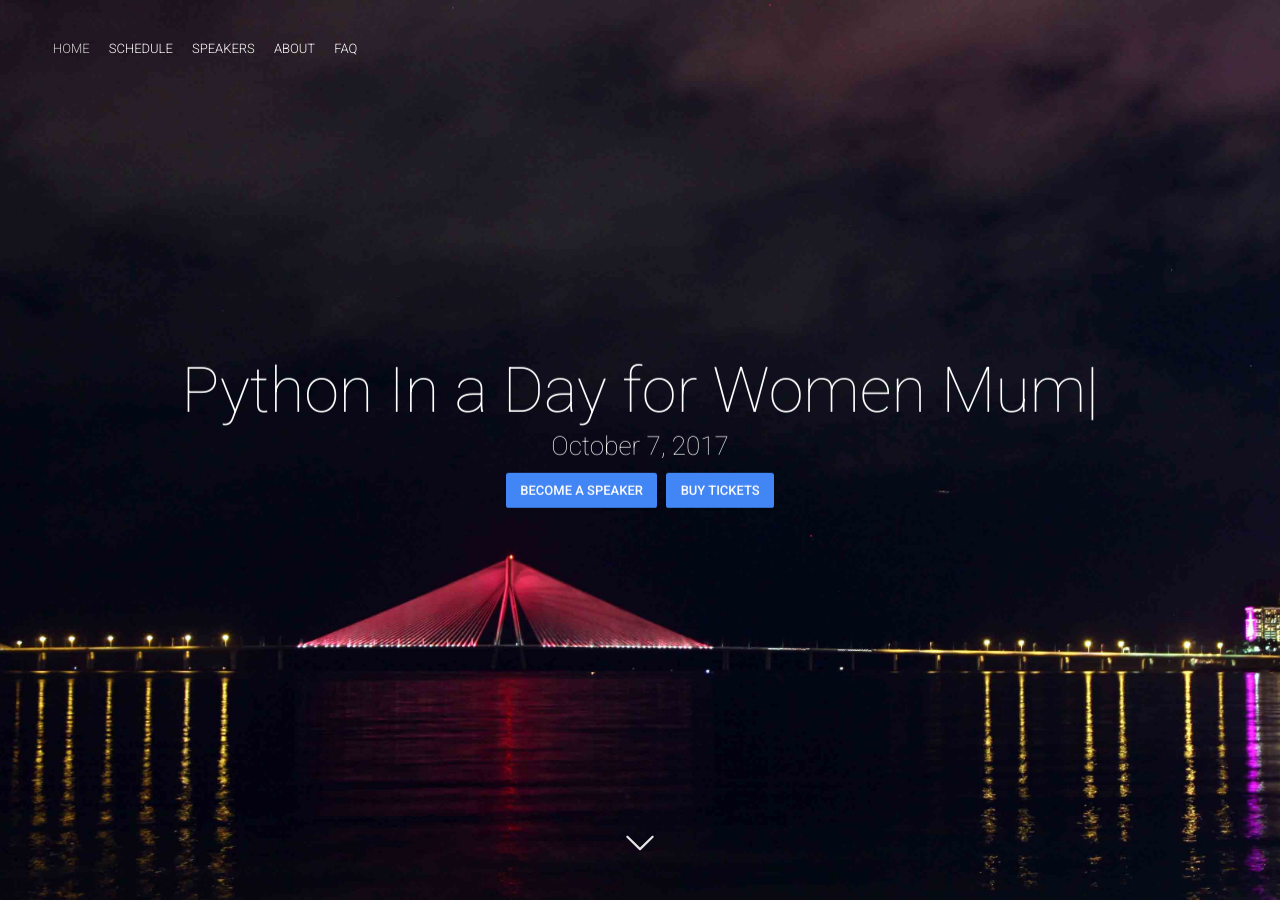
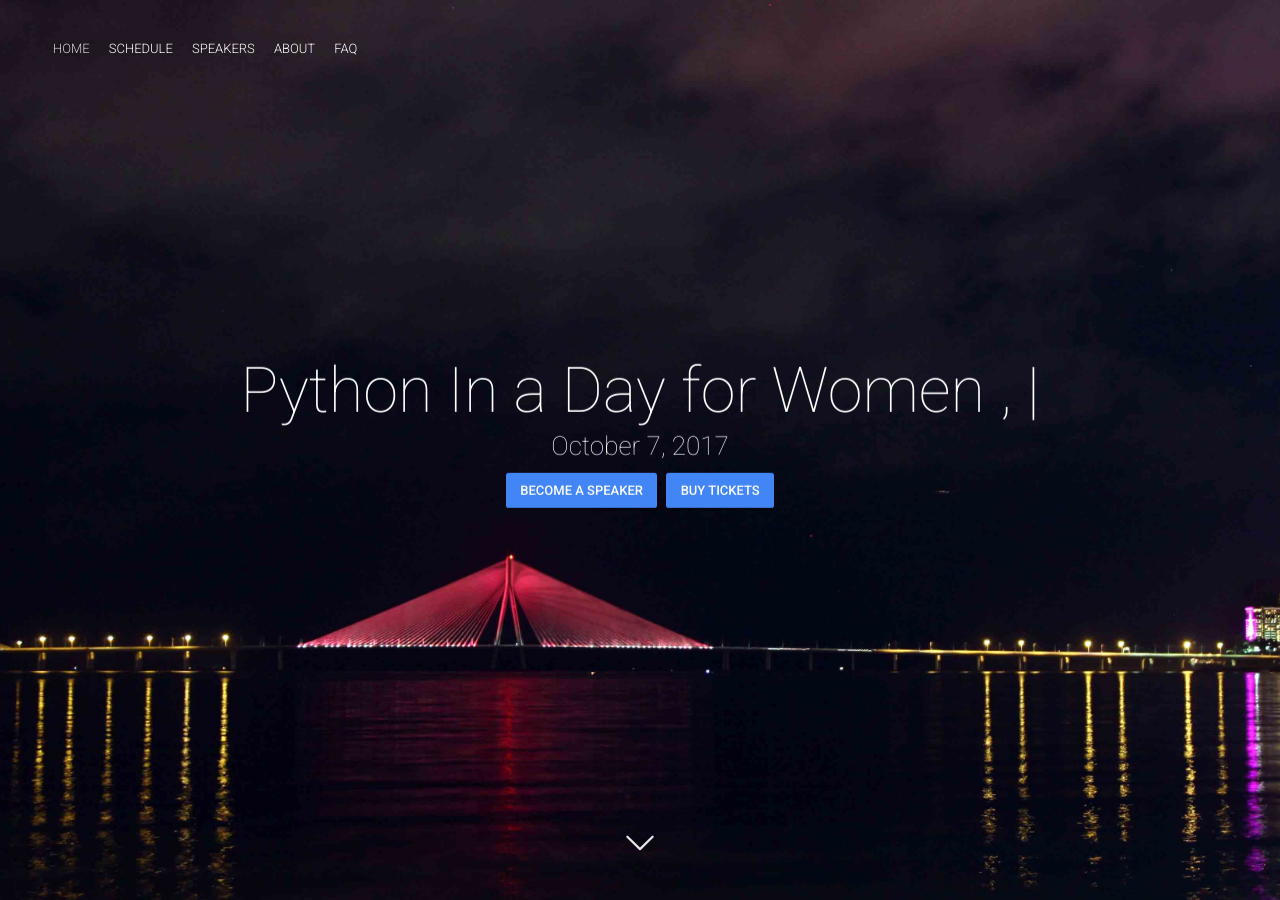
Before and after one commit to mumbaipymeetup/women_zeppelin, a Jekyll site: the page built from index.html, in a window 1280 px wide and 900 px high. Built offline with Jekyll 4.4.1, drawn with Linux system fonts in a browser that asks for light colours; nearby versions of some CDN libraries; comment, search, counter and statistics services are not loaded.

Commit message:
Location update

```diff
--- a/_config.yml
+++ b/_config.yml
@@ -66,7 +66,7 @@
 heroImage: "hero.jpg"
 heroTitle: "Python In a Day for Women <typeout> "
 eventDate: "October 7, 2017"
-typeoutTextValues: '" Mumbai"'
+typeoutTextValues: '", Mumbai"'
 typeoutFallback: ""
 heroButtons:
  - {link: "https://pyconfhyd.talkfunnel.com/2017/", text: "Become a Speaker"}
@@ -75,7 +75,7 @@
 # About Block
 aboutTitle: "Python In a Day for Women"
 aboutBlock:
- - {title: "Meetup", image: "conference.jpg", text: "You’ll walk out of the meet up with Knowledge about the Python Ecosystem, Interesting conversations and possibly even lifelong friends." }
+ - {title: "Meetup", image: "conference.png", text: "You’ll walk out of the meet up with Knowledge about the Python Ecosystem, Interesting conversations and possibly even lifelong friends." }
  - {title: "Workshops", image: "workshop.jpg", text: "Hands-on experience, hacking and debugging. Come and tame your favourite technology!" }
  #- {title: "Hackathon", image: "hackathon.jpg", text: "Full-day freestyle hackathon! Want some real team building on friday? Grab your team and join our hackathon!" }
 
```
